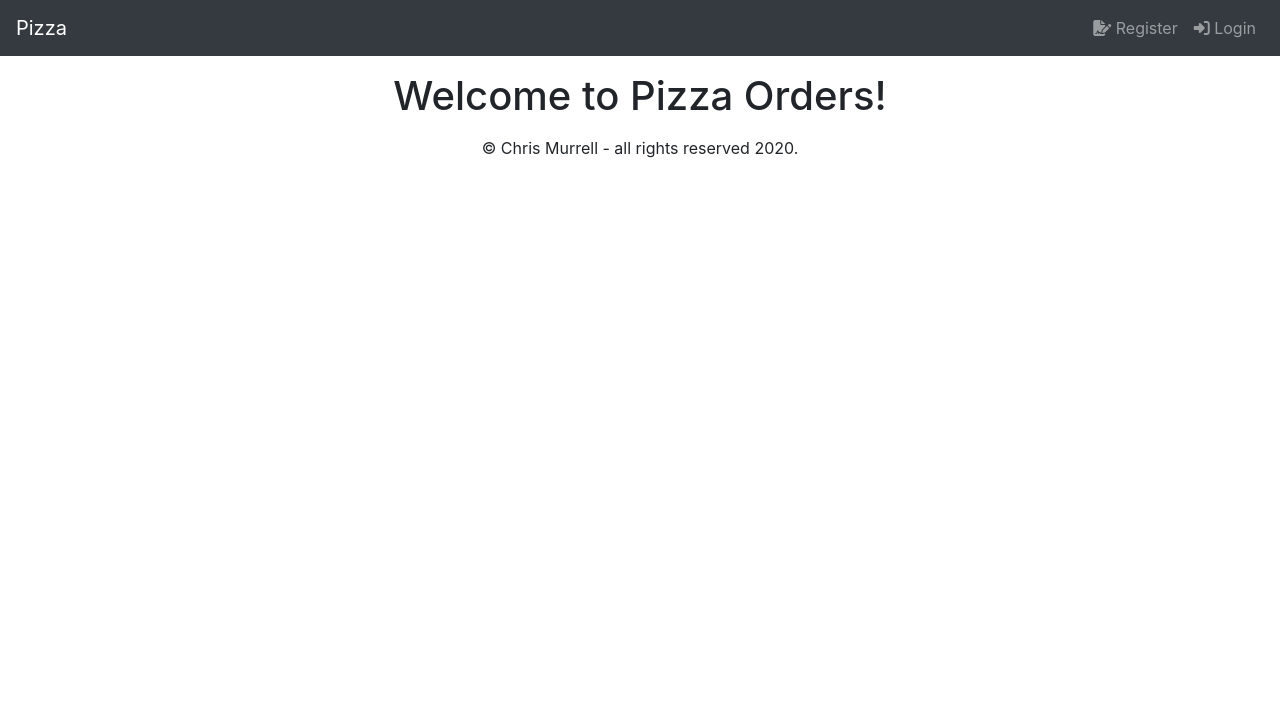
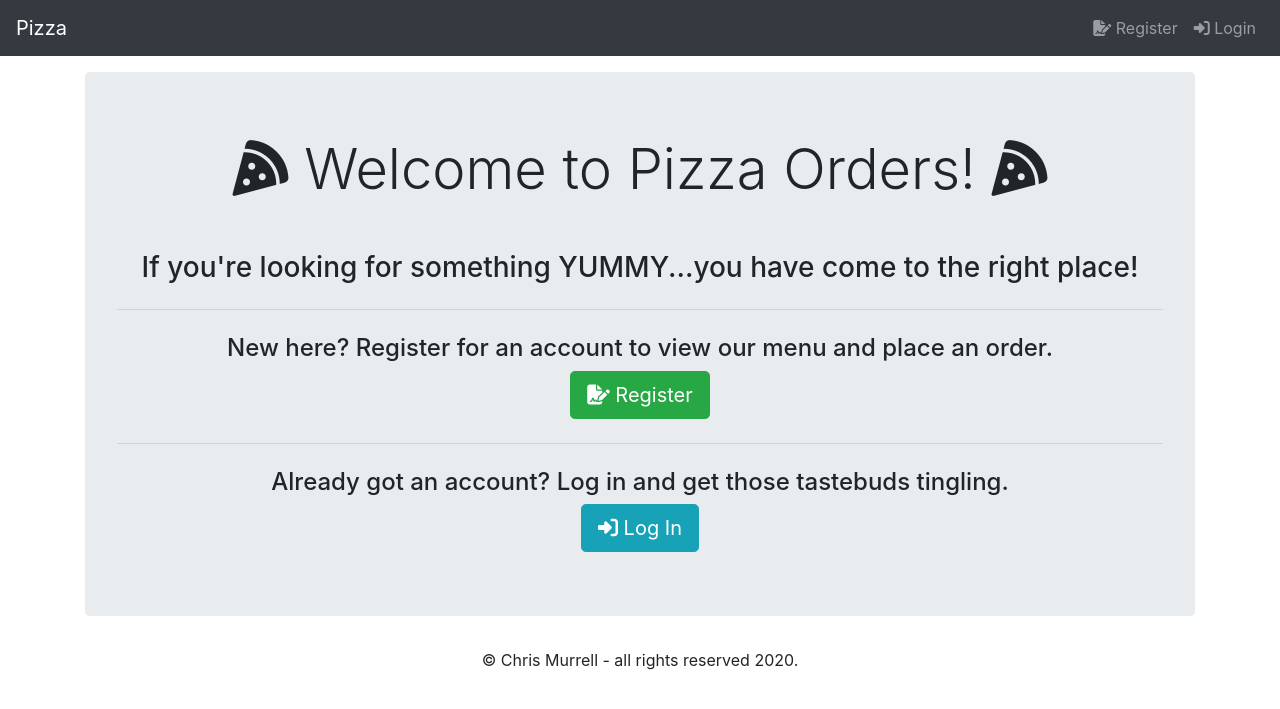
Before and after one commit to chrismurrelldrummer/project3, a Django app: page / in a window 1280 px wide. Shown: the top 709 px of the page. Run offline with Django 3.2, Linux system fonts and the light colour scheme; some libraries are stand-ins or nearby versions.

Commit message:
home page

```diff
--- a/orders/Templates/orders/home.html
+++ b/orders/Templates/orders/home.html
@@ -6,6 +6,27 @@ Home
 
 {% block main %}
 
-<h1>Welcome to Pizza Orders!</h1>
+{% if request.user.is_authenticated %}
+<div class="jumbotron text-center">
+    <h1 class="display-4 mb-5"><i class="fas fa-pizza-slice"></i> Welcome back {{user.first_name}} {{user.last_name}}! <i class="fas fa-pizza-slice"></i>
+    </h1>
+    <h3>It's GREAT to have you back! Now go and tame that hunger by ordering something delicious to eat...</h3>
+    <hr class="my-4">
+    <a class="btn btn-success btn-lg" href="{% url 'menu' %}" role="button"><i class="fas fa-utensils"></i> Menu</a>
+</div>
+
+{% else %}
+<div class="jumbotron text-center">
+    <h1 class="display-4 mb-5"><i class="fas fa-pizza-slice"></i> Welcome to Pizza Orders! <i class="fas fa-pizza-slice"></i>
+    </h1>
+    <h3>If you're looking for something YUMMY...you have come to the right place!</h3>
+    <hr class="my-4">
+    <h4>New here? Register for an account to view our menu and place an order.</h4>
+    <a class="btn btn-success btn-lg" href="{% url 'register' %}" role="button"><i class="fas fa-file-signature"></i> Register</a>
+    <hr class="my-4">
+    <h4>Already got an account? Log in and get those tastebuds tingling.</h4>
+    <a class="btn btn-info btn-lg" href="{% url 'login' %}" role="button"><i class="fas fa-sign-in-alt"></i> Log In</a>
+</div>
+{% endif %}
 
 {% endblock %}
--- a/orders/Templates/orders/menu.html
+++ b/orders/Templates/orders/menu.html
@@ -22,13 +22,13 @@ Menu
                 <button class="nav-link" id="subs"><i class="fas fa-hotdog"></i> Subs</button>
             </li>
             <li class="nav-item ml-1">
-                <button class="nav-link" id="pasta">Pasta</button>
+                <button class="nav-link" id="pasta"><i class="fas fa-utensils"></i> Pasta</button>
             </li>
             <li class="nav-item ml-1">
                 <button class="nav-link" id="salads"><i class="fas fa-leaf"></i> Salads</button>
             </li>
             <li class="nav-item ml-1">
-                <button class="nav-link" id="platters">Platters</button>
+                <button class="nav-link" id="platters"><i class="fas fa-users"></i> Platters</button>
             </li>
         </ul>
     </div>
--- a/orders/admin.py
+++ b/orders/admin.py
@@ -61,6 +61,7 @@ class OrderAdmin(admin.ModelAdmin):
 class PizzaAdmin(admin.ModelAdmin):
     list_display = ('id', 'typ', 'category', 'smPrice', 'lgPrice', 'numTop')
     list_editable = ('smPrice', 'lgPrice', 'numTop')
+    ordering = ('id',)
 
 
 class PizItemAdmin(admin.ModelAdmin):
@@ -76,6 +77,7 @@ class PizItemAdmin(admin.ModelAdmin):
 class SubAdmin(admin.ModelAdmin):
     list_display = ('id', 'typ', 'smPrice', 'lgPrice')
     list_editable = ('smPrice', 'lgPrice')
+    ordering = ('id',)
 
 class SubItemAdmin(admin.ModelAdmin):
     list_display = ('order', 'typ', 'size', 'custom_extras', 'price')
@@ -95,6 +97,7 @@ class ExtraAdmin(admin.ModelAdmin):
 class PastaAdmin(admin.ModelAdmin):
     list_display = ('id', 'typ', 'price')
     list_editable = ['price']
+    ordering = ('id',)
 
 class PastaItemAdmin(admin.ModelAdmin):
     list_display = ('order', 'typ', 'price')
@@ -108,6 +111,7 @@ class PastaItemAdmin(admin.ModelAdmin):
 class SaladAdmin(admin.ModelAdmin):
     list_display = ('id', 'typ', 'price')
     list_editable = ['price']
+    ordering = ('id',)
 
 class SaladItemAdmin(admin.ModelAdmin):
     list_display = ('order', 'typ', 'price')
@@ -121,6 +125,7 @@ class SaladItemAdmin(admin.ModelAdmin):
 class PlatterAdmin(admin.ModelAdmin):
     list_display = ('id', 'typ', 'smPrice', 'lgPrice')
     list_editable = ('smPrice', 'lgPrice')
+    ordering = ('id',)
 
 class PlatterItemAdmin(admin.ModelAdmin):
     list_display = ('order', 'typ', 'size', 'price')
```
Also changed, not shown: db.sqlite3.
